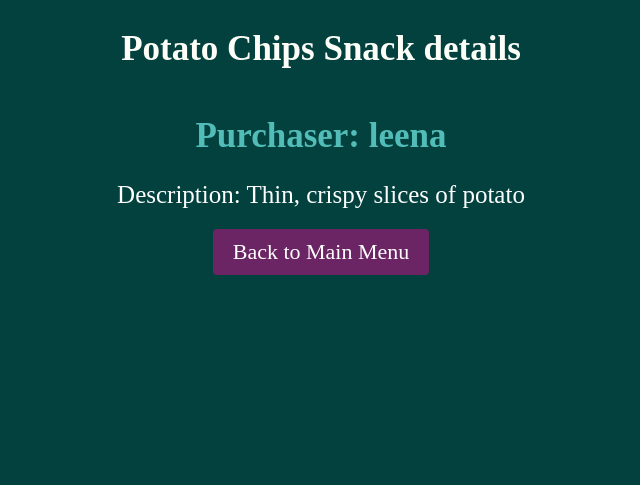
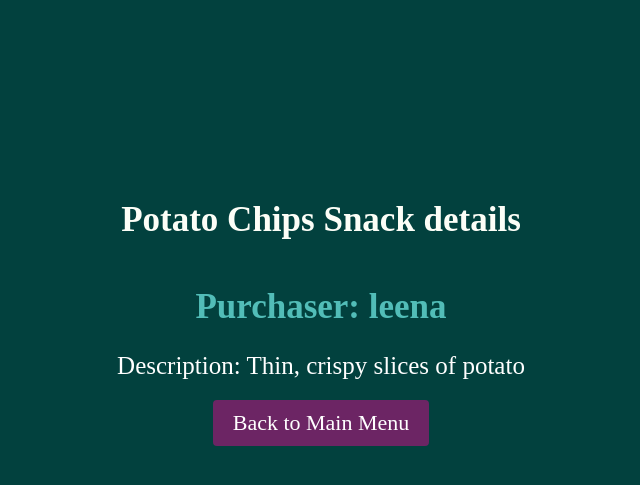
Before and after one commit to Leenaalzaben/django-models, a Django app: page /1 in a window 1280 px wide. Shown: the top 485 px of the page, without its empty margins (319-959 px from the left). Run offline with Django 4.2, Linux system fonts and the light colour scheme; data comes from the database, SQL or seed files in the repository.

Commit message:
second commit updated

```diff
--- a/static/CSS/style.css
+++ b/static/CSS/style.css
@@ -1,15 +1,18 @@
 * {
     background-color: rgb(2, 65, 62);
 }
+
 .title {
     font-size: 35px;
     font-weight: bold;
     color: #fcfef7;
-  }
-  .container {
+}
+
+.container {
     text-align: center;
-    margin: 20px;
+    margin: 200px;
 }
+
 h2 {
     color: rgb(105, 234, 228);
     font-size: 30px;
@@ -17,18 +20,20 @@ h2 {
 
 }
 
-ul{
+ul {
     color: rgb(82, 189, 184);
     font-size: 25px;
     margin-bottom: 10px;
 
 }
+
 h4 {
     color: rgb(82, 189, 184);
     font-size: 35px;
     margin-bottom: 10px;
 }
-a{
+
+a {
     color: #f0bc74;
     font-size: 22px;
     margin-bottom: 10px;
```
